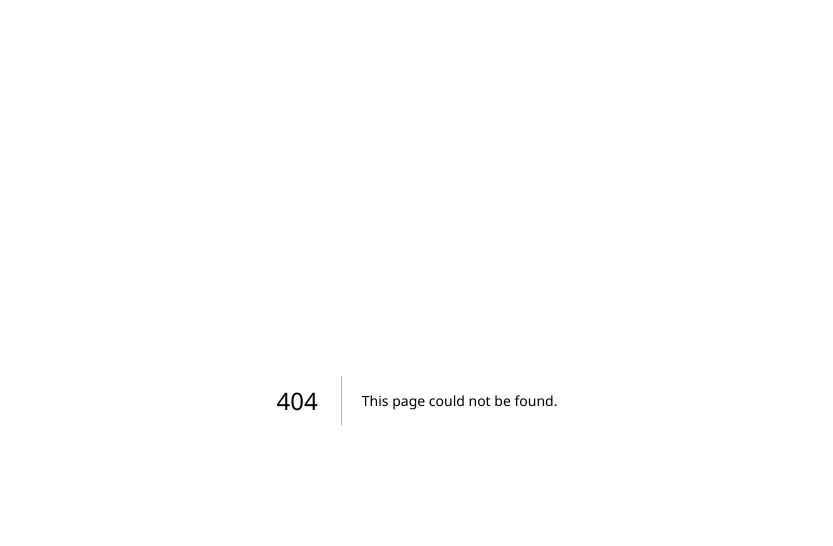
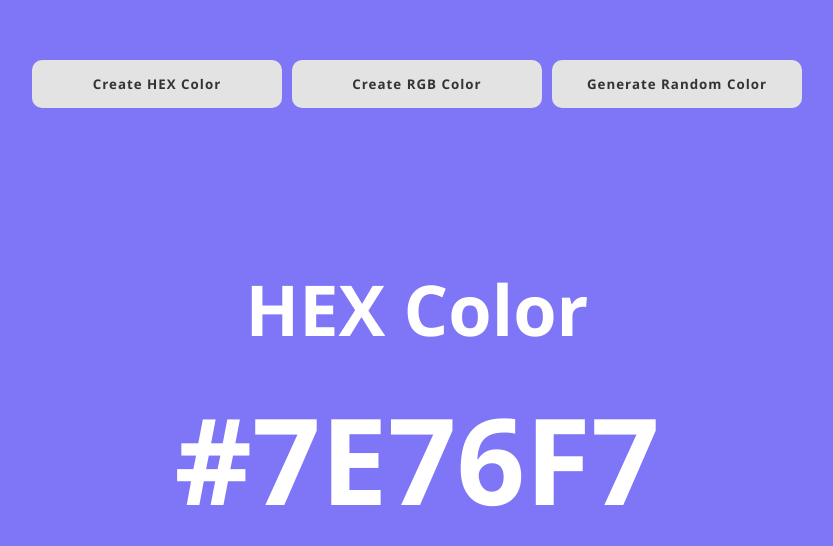
Before and after one commit to huachen8858/react-practise, a Next.js app: page /random-color in a window 1280 px wide. Before the commit this address had no page. Shown: the top 546 px of the page, without its empty margins (223-1056 px from the left). Built offline with nearby package versions, Linux system fonts and the light colour scheme.

Commit message:
Random Color done

```diff
--- a/pages/index.js
+++ b/pages/index.js
@@ -16,7 +16,7 @@ export default function ProjectsPage() {
           </li>
           <li>
             <span className="num">2</span>
-            <Link href="/">Random Color</Link>
+            <Link href="/random-color">Random Color</Link>
           </li>
           <li>
             <span className="num">3</span>
--- /dev/null
+++ b/pages/random-color/index.js
@@ -0,0 +1,69 @@
+import React, { useEffect, useState } from "react";
+import styles from "@/styles/random-color.module.css";
+
+export default function RandomColor() {
+  const [typeOfColor, setTypeOfColor] = useState("hex");
+  const [color, setColor] = useState("#000000");
+
+  const randomColorUtility = (length) => {
+    return Math.floor(Math.random() * length);
+  };
+
+  const handleCreateRandomHexColor = () => {
+    const hex = [1, 2, 3, 4, 5, 6, 7, 8, 9, "A", "B", "C", "D", "E", "F"];
+    let hexColor = "#";
+
+    for (let i = 0; i < 6; i++) {
+      hexColor += hex[randomColorUtility(hex.length)];
+    }
+    setColor(hexColor);
+  };
+
+  const handleCreateRandomRgbColor = () => {
+    const r = randomColorUtility(256);
+    const g = randomColorUtility(256);
+    const b = randomColorUtility(256);
+
+    setColor(`rgb(${r},${g},${b})`);
+  };
+
+  useEffect(() => {
+    if (typeOfColor === "rgb") handleCreateRandomRgbColor();
+    else handleCreateRandomHexColor();
+  }, [typeOfColor]);
+
+  return (
+    <div
+      style={{ width: "100vw", height: "100vh", backgroundColor: color }}
+      className={styles["box"]}
+    >
+      <button
+        onClick={() => {
+          setTypeOfColor("hex");
+        }}
+      >
+        Create HEX Color
+      </button>
+      <button
+        onClick={() => {
+          setTypeOfColor("rgb");
+        }}
+      >
+        Create RGB Color
+      </button>
+      <button
+        onClick={
+          typeOfColor === "hex"
+            ? handleCreateRandomHexColor
+            : handleCreateRandomRgbColor
+        }
+      >
+        Generate Random Color
+      </button>
+      <div className={styles["color-text"]}>
+        <h3>{typeOfColor === "hex" ? "HEX Color" : "RGB Color"}</h3>
+        <h1>{color}</h1>
+      </div>
+    </div>
+  );
+}
--- /dev/null
+++ b/styles/random-color.module.css
@@ -0,0 +1,34 @@
+.box {
+  display: flex;
+  justify-content: center;
+  align-items: top;
+  gap: 10px;
+  position: relative;
+}
+
+.box button {
+  width: 250px;
+  height: 48px;
+  padding: 10px 20px;
+  margin-top: 60px;
+  letter-spacing: 1px;
+  background-color: #e3e3e3;
+  border: 5px solid #e3e3e3;
+  border-radius: 10px;
+  font-weight: bold;
+  color: #333;
+  cursor: pointer;
+}
+.color-text {
+  display: flex;
+  flex-direction: column;
+  justify-content: center;
+  align-items: center;
+  gap: 20px;
+  color: #fff;
+  font-size: 60px;
+  position: absolute;
+  top: 50%;
+  left: 50%;
+  transform: translate(-50%, -50%); /* 需扣掉元素本身寬度和高度 */
+}
```
Also changed, not shown: 1 other file (tests, documents, lock files or other folders).
